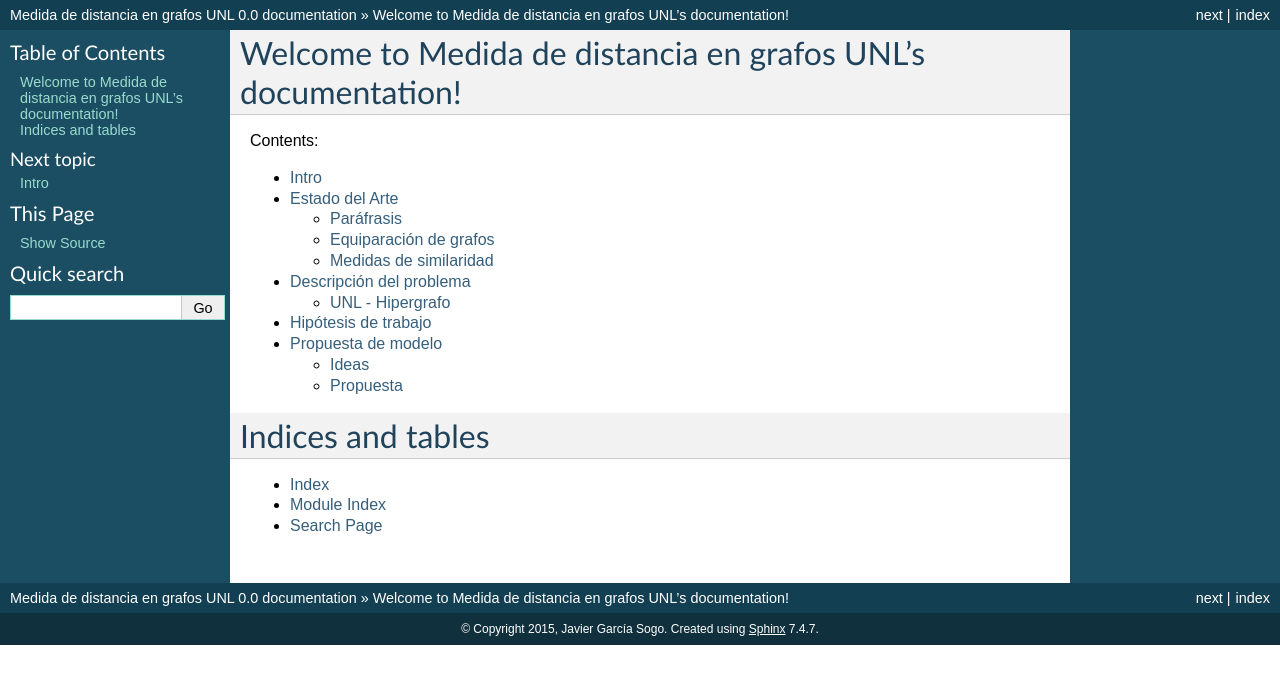
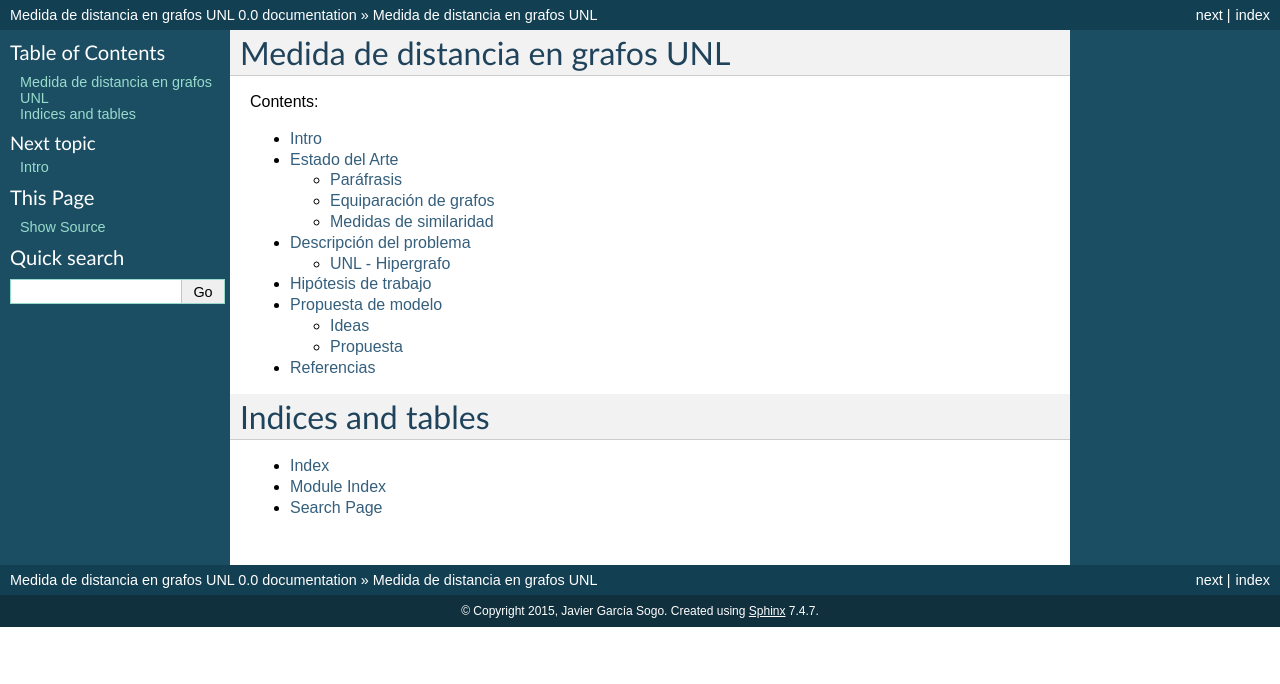
Before and after one commit to jgsogo/muia_tfm, a Sphinx documentation site: the page built from doc/index.rst, in a window 1280 px wide. Shown: the top 684 px of the page. Built offline with Sphinx 7.4.7, drawn with Linux system fonts in a browser that asks for light colours.

Commit message:
referencias bibliogr?ficas

```diff
--- a/doc/conf.py
+++ b/doc/conf.py
@@ -33,6 +33,7 @@ extensions = [
     'sphinx.ext.todo',
     'sphinx.ext.mathjax',
     'sphinx.ext.graphviz',
+    'sphinxcontrib.bibtex',
 ]
 
 # Add any paths that contain templates here, relative to this directory.
--- a/doc/index.rst
+++ b/doc/index.rst
@@ -3,8 +3,8 @@
    You can adapt this file completely to your liking, but it should at least
    contain the root `toctree` directive.
 
-Welcome to Medida de distancia en grafos UNL's documentation!
-=============================================================
+Medida de distancia en grafos UNL
+=================================
 
 Contents:
 
```
Also changed, not shown: other parts of doc/index.rst (+9 -5 lines), doc/refs.bib (added, +7 -0 lines), doc/zreferences.rst (added, +13 -0 lines), 1 other file.
